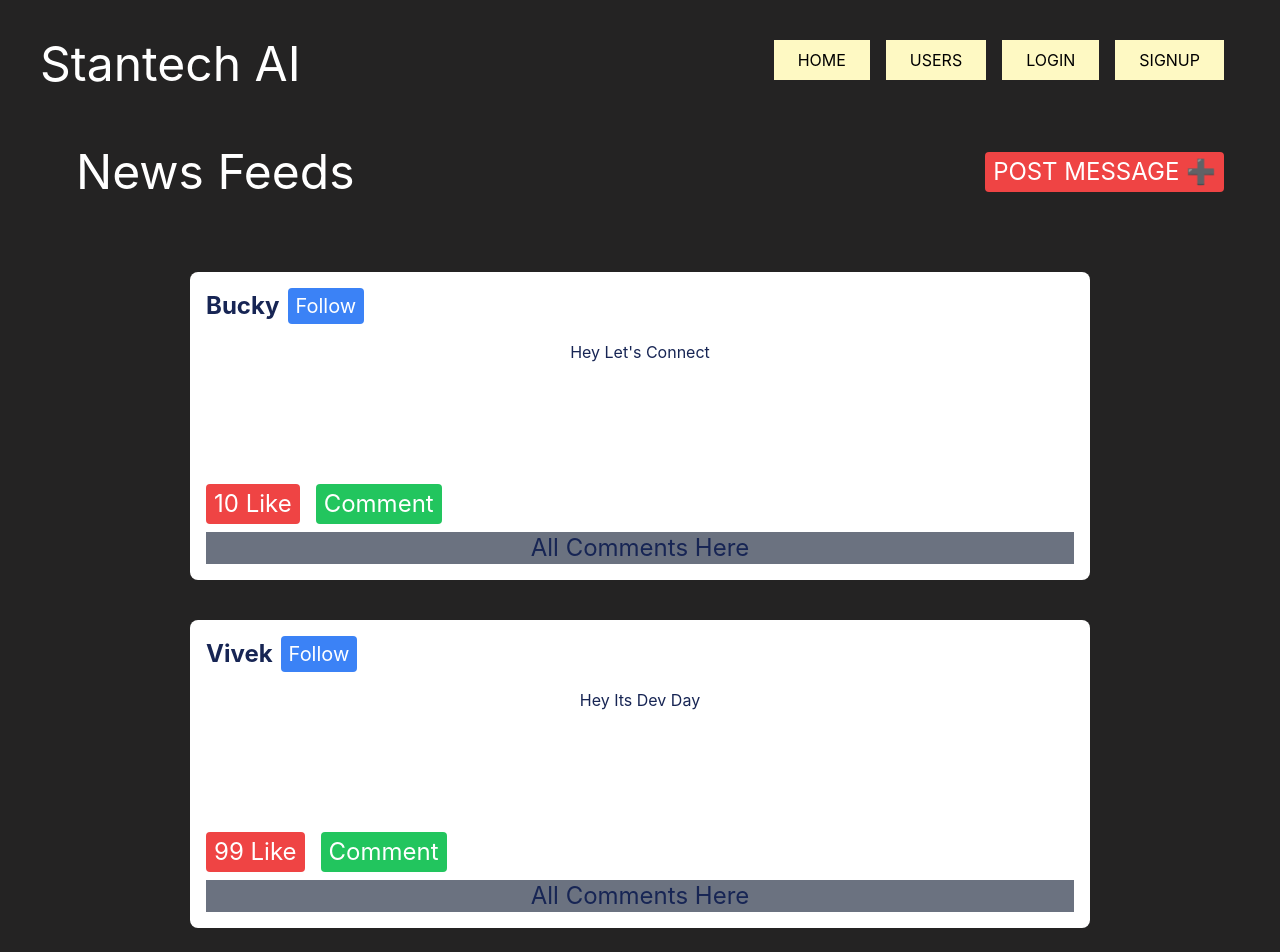
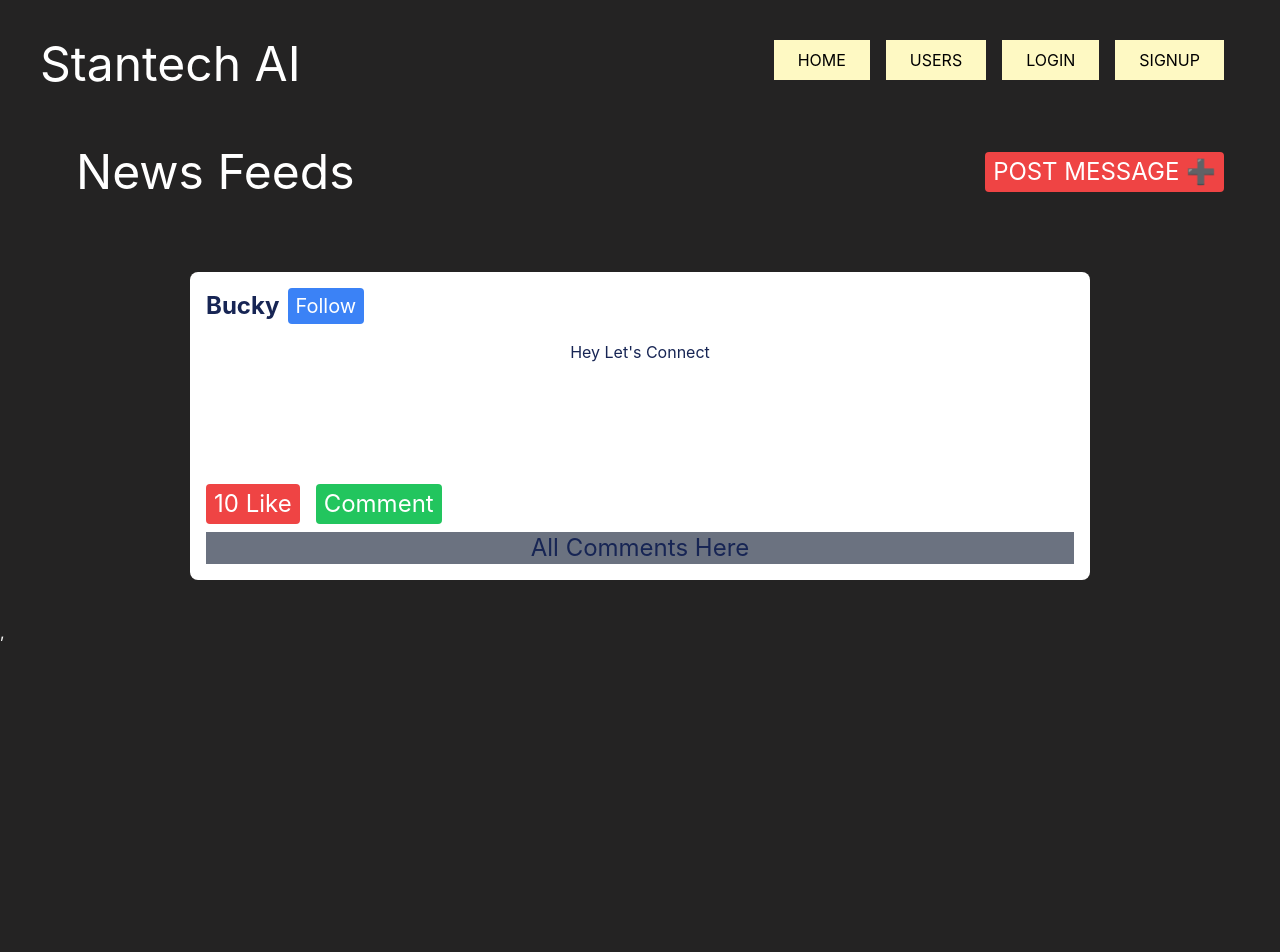
Before and after one commit to Tiwari007/My-Feed, a React (Create React App) app: page / in a window 1280 px wide. Shown: the top 952 px of the page. After the commit the page ends 800 px from the top, so only its background shows below. Built offline with nearby package versions, Linux system fonts and the light colour scheme.

Commit message:
(refctr): remove unnecessary code

```diff
--- a/src/App.js
+++ b/src/App.js
@@ -6,7 +6,7 @@
 import PostForm from './components/PostForm';
 import Signup from './components/SignUp';
 import Logout from './components/Logout';
-import { posts, users } from './data';
+import { users } from './data';
 import Users from './components/Users';
 
 function App() {
@@ -15,7 +15,6 @@
   // Let's save all the initial data (sample) to local storage
   useEffect(() => {
     localStorage.setItem("users", JSON.stringify(users))
-    localStorage.setItem("posts", JSON.stringify(posts))
   })
 
   return (
--- a/src/components/PostForm.js
+++ b/src/components/PostForm.js
@@ -26,7 +26,10 @@
       setMessage('');
       alert('Your Post Successfully Added');
     } else {
-      alert('You need to Login First');
+      alert(`You need to Login First.
+      Use Username: guest
+      Password: 12345
+      `);
     }
   };
 
@@ -38,7 +41,7 @@
         placeholder="Message"
         value={message}
         onChange={(e) => setMessage(e.target.value)}
-        className="w-full p-2 border border-gray-300 rounded-md mb-2"
+        className="w-full p-2 border border-gray-300 rounded-md mb-2 text-black"
       />
       <button
         onClick={handlePost}
--- a/src/components/Users.js
+++ b/src/components/Users.js
@@ -23,7 +23,10 @@
       alert(`You Followed ${user.username}`)
     }
     else{
-      alert("You Need to Login First")
+      alert(`You need to Login First.
+      Use Username: guest
+      Password: 12345
+      `);
     }
   }
 
--- a/src/data.js
+++ b/src/data.js
@@ -30,42 +30,10 @@
   {
     username: "Eren",
     password: "12345"
+  },
+  {
+    username: "guest",
+    password: "12345"
   }
 
 ]
-
-
-export const posts = [
-  {
-    id: 0,
-    author: "Bucky",
-    message: "Hey Let's Connect",
-    totalLikes: 10,
-    comments: [
-      {
-        author: "Vivek",
-        commentMessage: "Sure"
-      },
-      {
-        author: "Vicky",
-        commentMessage: "Excited"
-      }
-    ]
-  },
-  {
-    id: 1,
-    author: "Vivek",
-    message: "Hey Its Dev Day",
-    totalLikes: 99,
-    comments: [
-      {
-        author: "Bucky",
-        commentMessage: "Indeed"
-      },
-      {
-        author: "Vicky",
-        commentMessage: "Excited"
-      }
-    ]
-  }
-]
--- a/src/redux/posts/postSlice.js
+++ b/src/redux/posts/postSlice.js
@@ -18,22 +18,22 @@
                 },
             ],
         },
-        {
-            id: 1,
-            author: "Vivek",
-            message: "Hey Its Dev Day",
-            totalLikes: 99,
-            comments: [
-                {
-                    author: "Bucky",
-                    commentMessage: "Indeed",
-                },
-                {
-                    author: "Vicky",
-                    commentMessage: "Excited",
-                },
-            ],
-        },
+        // {
+        //     id: 1,
+        //     author: "Vivek",
+        //     message: "Hey Its Dev Day",
+        //     totalLikes: 99,
+        //     comments: [
+        //         {
+        //             author: "Bucky",
+        //             commentMessage: "Indeed",
+        //         },
+        //         {
+        //             author: "Vicky",
+        //             commentMessage: "Excited",
+        //         },
+        //     ],
+        // },
     ],
 };
 
```
